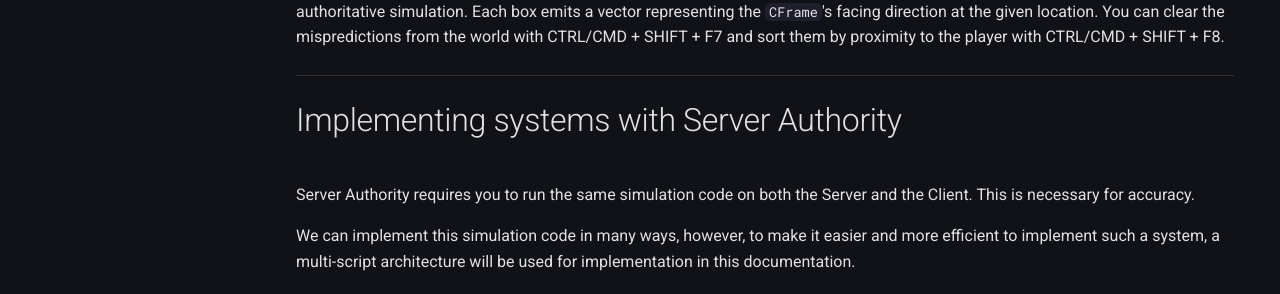
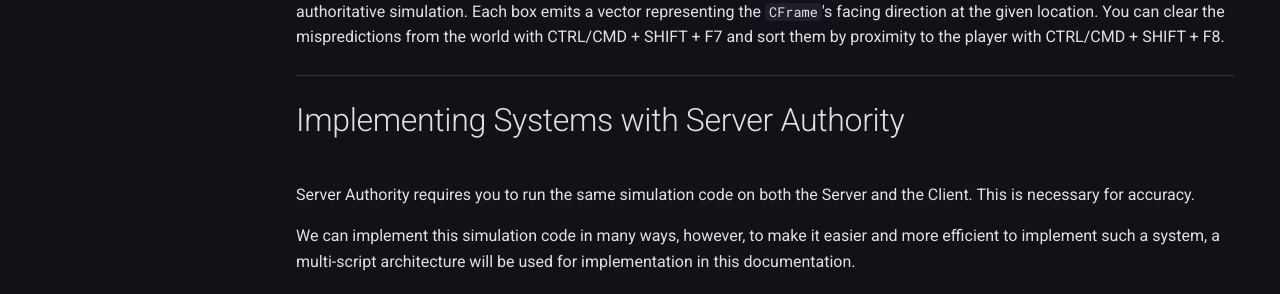
Before and after one commit to TenebrisNoctua/ServerAuthority, an MkDocs documentation site: the page built from docs/main/howto.md, in a window 1280 px wide and 900 px high, scrolled down 2864 px. Shown: the part 159-453 px from the top of the window. Built offline with MkDocs 1.6.1 and Material for MkDocs 9.7.7, drawn with Linux system fonts in a browser that asks for light colours.

Commit message:
Update the Documentation.

```diff
--- a/docs/main/howto.md
+++ b/docs/main/howto.md
@@ -87,7 +87,7 @@ Press CTRL + SHIFT + F6 on Windows or CMD + SHIFT + F6 on macOS to enable the Se
 
 -----
 
-# Implementing systems with Server Authority
+# Implementing Systems with Server Authority
 
 Server Authority requires you to run the same simulation code on both the Server and the Client. This is necessary for accuracy.
 
```
